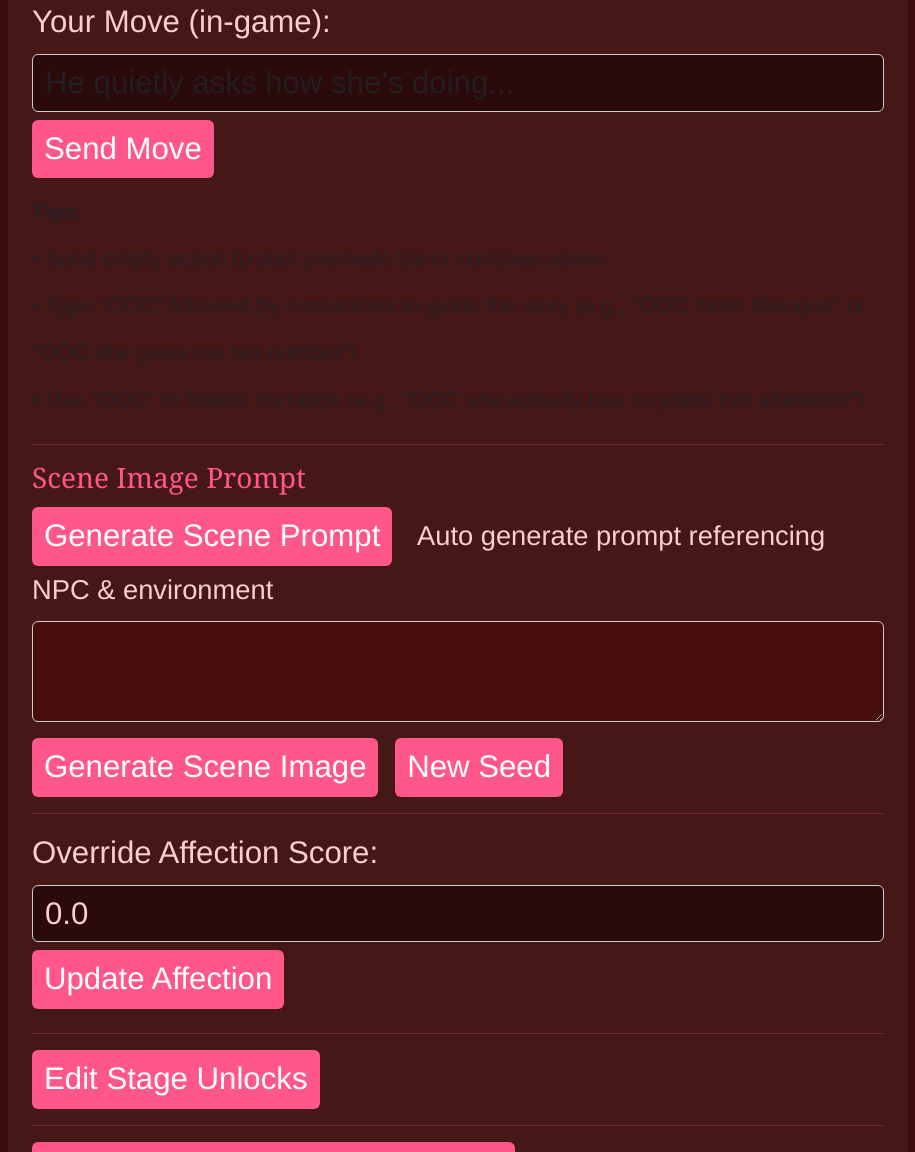
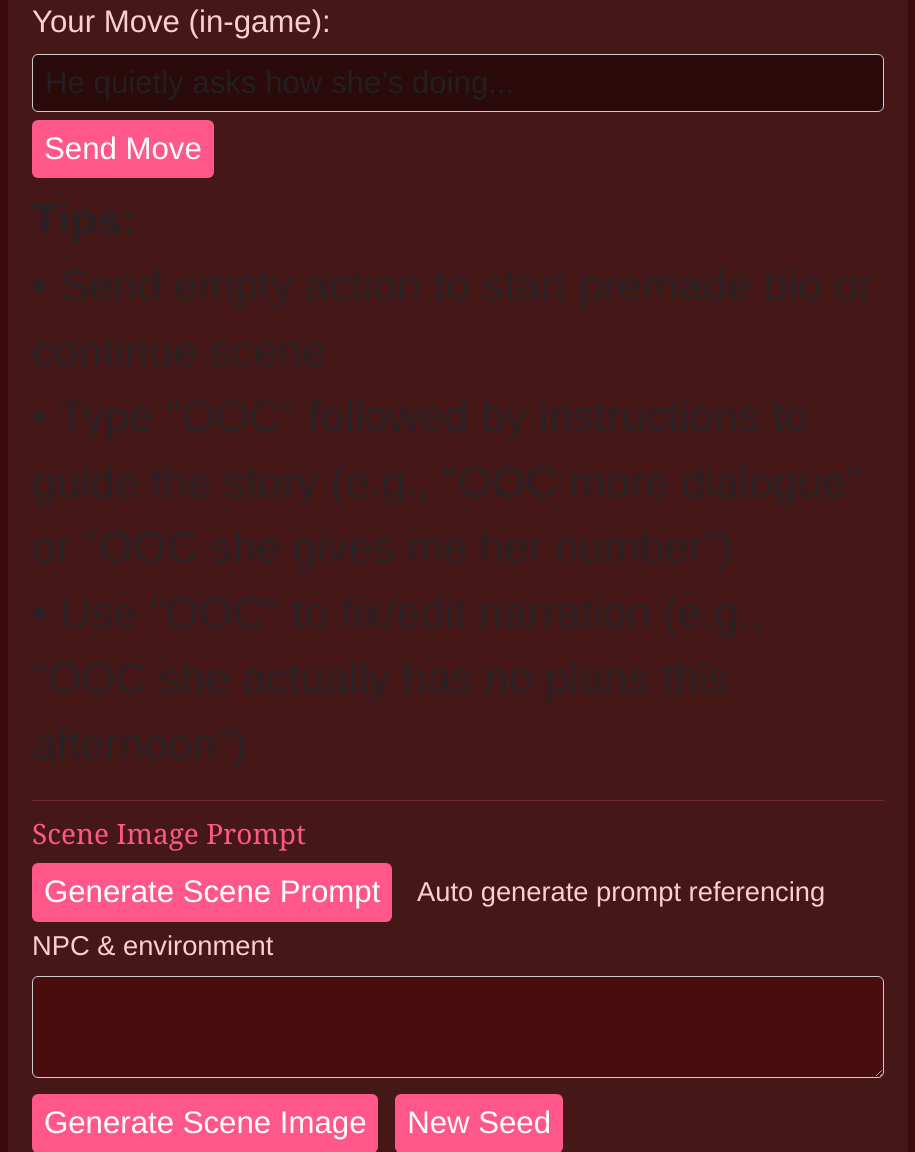
Before and after one commit to Futurecollection/Mystoryai6, a Flask app: page /interaction in a window 1280 px wide. Shown: the part 394-1546 px from the top of the page, without its empty margins (182-1097 px from the left). Run offline with Flask 3, Linux system fonts and the light colour scheme.

Commit message:
Assistant checkpoint: Updated instruction text color and size
Assistant generated file changes:
- templates/interaction.html: Update instruction text style

---

User prompt:

Make the colour of the instructions green and double the size

```diff
--- a/templates/interaction.html
+++ b/templates/interaction.html
@@ -29,7 +29,7 @@
     Send Move
   </button>
   <div class="mt-2">
-    <small class="text-muted" style="color: #db9b9b; font-size: 0.7em;">
+    <small class="text-muted" style="color: #00ff00; font-size: 1.4em;">
       <strong>Tips:</strong><br>
       • Send empty action to start premade bio or continue scene<br>
       • Type "OOC" followed by instructions to guide the story (e.g., "OOC more dialogue" or "OOC she gives me her number")<br>
```
